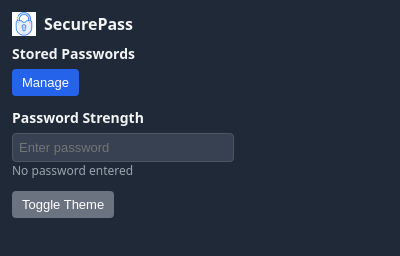
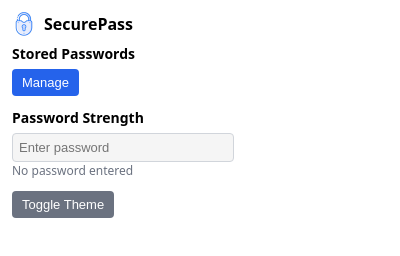
Before and after one commit to kevin-samuel-p/securepass-password-manager-extension, a browser extension: page popup.html in a window 400 px wide. Both pictures are taken after a click on the button "Toggle Theme". Drawn offline with Linux system fonts and the light colour scheme.

Commit message:
Globalized theme settings, saving of theme settings so that it doesn't default Modularized theme toggle switch operations Added shared dark theme resources for both options.html and popup.html Cleaned up some spaghetti and obsolete code

```diff
--- a/popup.html
+++ b/popup.html
@@ -4,6 +4,8 @@
     <meta charset="utf-8" />
     <title>SecurePass</title>
     <link rel="stylesheet" href="styles/popup.css" />
+    <link rel="stylesheet" href="styles/theme.css" />
+    <script type="module" src="theme.js"></script>
   </head>
   <body>
     <header class="header">
--- a/popup.js
+++ b/popup.js
@@ -1,10 +1,9 @@
 let manageView, mainView;
 let strengthInput, strengthResult, siteInput, userInput, passInput, masterPassInput;
-let manageBtn, backBtn, saveBtn, unlockBtn, themeToggle;
+let manageBtn, backBtn, saveBtn, unlockBtn;
 let passwordList, pendingList;
 
 document.addEventListener("DOMContentLoaded", () => {
-  themeToggle = document.getElementById("theme-toggle");
   strengthInput = document.getElementById("strength-input");
   strengthResult = document.getElementById("strength-result");
 
@@ -70,11 +69,6 @@ document.addEventListener("DOMContentLoaded", () => {
       };
     });
   }
-
-  // Theme toggle
-  themeToggle.addEventListener("click", () => {
-    document.body.classList.toggle("dark");
-  });
 
   // Password strength checker
   strengthInput.addEventListener("input", () => {
--- a/styles/popup.css
+++ b/styles/popup.css
@@ -50,21 +50,6 @@ input[type="text"], input[type="password"] {
   gap: 6px;
 }
 
-body.dark {
-  background: #1f2937;
-  color: #f3f4f6;
-}
-
-body.dark .muted {
-  color: #9ca3af;
-}
-
-body.dark input[type="text"], body.dark input[type="password"] {
-  background: #374151;
-  color: #f3f4f6;
-  border-color: #4b5563;
-}
-
 .password-entry {
   display: flex;
   justify-content: space-between;
@@ -75,10 +60,6 @@ body.dark input[type="text"], body.dark input[type="password"] {
   border-radius: 4px;
 }
 
-body.dark .password-entry {
-  background: #374151;
-}
-
 #theme-toggle {
   align-self: right;
 }
--- /dev/null
+++ b/styles/theme.css
@@ -0,0 +1,26 @@
+:root {
+  --bg-color: #ffffff;
+  --text-color: #000000;
+  --card-color: #f5f5f5;
+  --border-color: #ddd;
+}
+
+.dark {
+  --bg-color: #121212;
+  --text-color: #e0e0e0;
+  --card-color: #1e1e1e;
+  --border-color: #444;
+}
+
+/* Apply variables */
+body {
+  background-color: var(--bg-color);
+  color: var(--text-color);
+  transition: background-color 0.3s, color 0.3s;
+}
+
+table, .card, input, button {
+  background-color: var(--card-color);
+  color: var(--text-color);
+  border: 1px solid var(--border-color);
+}
--- /dev/null
+++ b/theme.js
@@ -0,0 +1,30 @@
+async function applyTheme() {
+  const { theme } = await chrome.storage.local.get(["theme"]);
+  if (theme === "dark") {
+    document.body.classList.add("dark");
+  } else {
+    document.body.classList.remove("dark");
+  }
+}
+
+async function toggleTheme() {
+  const { theme } = await chrome.storage.local.get(["theme"]);
+  const newTheme = (theme === "dark") ? "light" : "dark";
+  await chrome.storage.local.set({ theme: newTheme });
+  applyTheme();
+}
+
+chrome.storage.onChanged.addListener((changes, area) => {
+  if (area === "local" && changes.theme) {
+    applyTheme();
+  }
+});
+
+document.addEventListener("DOMContentLoaded", () => {
+  applyTheme();
+
+  const themeToggle = document.getElementById("theme-toggle");
+  if (themeToggle) {
+    themeToggle.addEventListener("click", toggleTheme);
+  }
+});
```
Also changed, not shown: content.js (+0 -33 lines), options.html (+2 -0 lines), options.js (+20 -3 lines), styles/options.css (+0 -9 lines).
